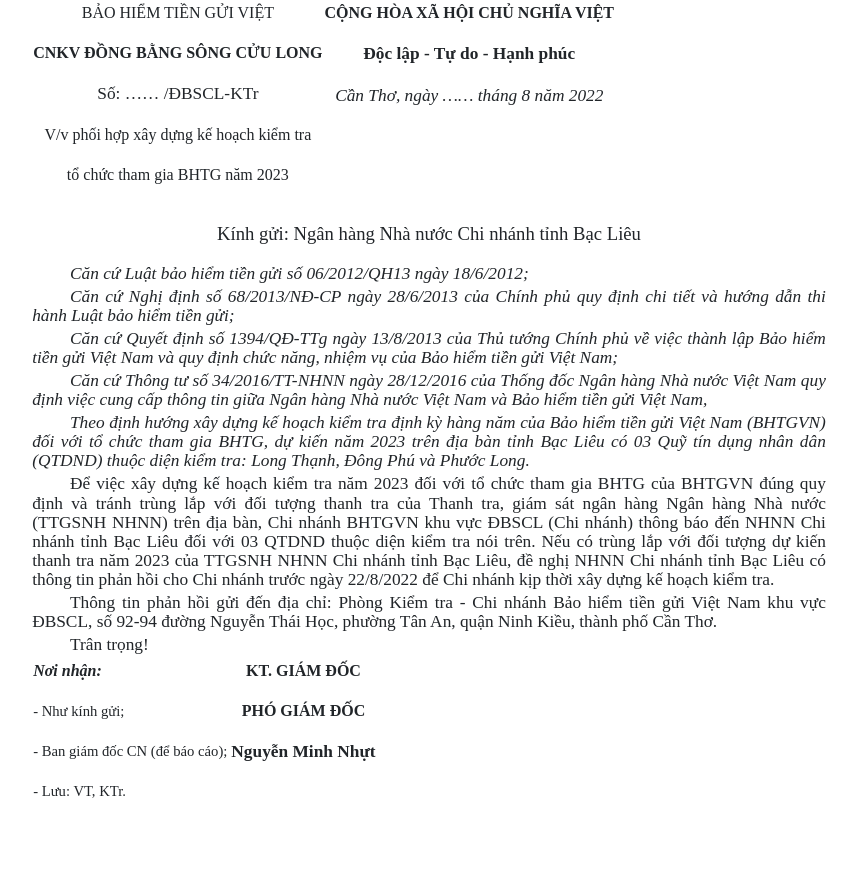
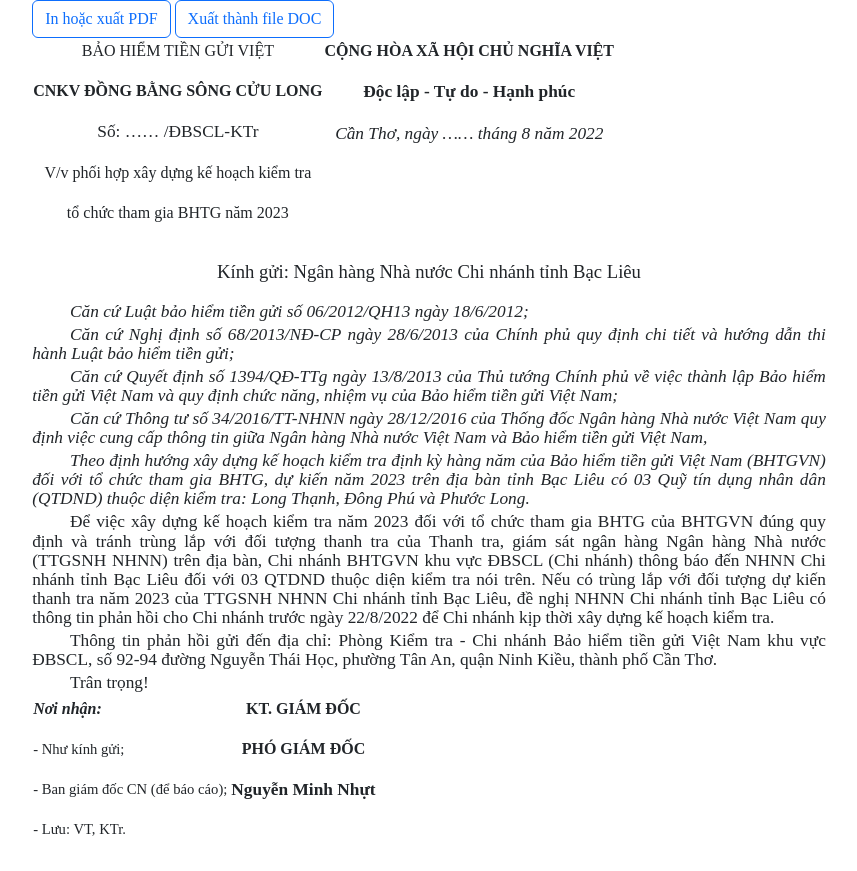
Before and after one commit to NinhXuanHao/HDSD, a plain HTML site: page indexQD.html in a window 1280 px wide. Shown: the whole page, without its empty margins (211-1068 px from the left). Before the commit the page ends 836 px from the top, so only its background shows below. Drawn offline with nearby package versions, Linux system fonts and the light colour scheme.

Commit message:
fix button export

```diff
--- a/indexQD.html
+++ b/indexQD.html
@@ -93,6 +93,11 @@
 </head>
 
 <body>
+    <div id="in"><button type="button" class="btn btn-outline-primary" onclick="window.print()">In hoặc xuất
+        PDF</button>
+        <button id="exportBtn" type="button" class="btn btn-outline-primary" onclick="exportHTML()">Xuất thành file DOC</button></div>
+
+    <div id="content">
     <table style="border: none;">
         <tr>
             <td style="text-align: left;vertical-align: top;">
```
